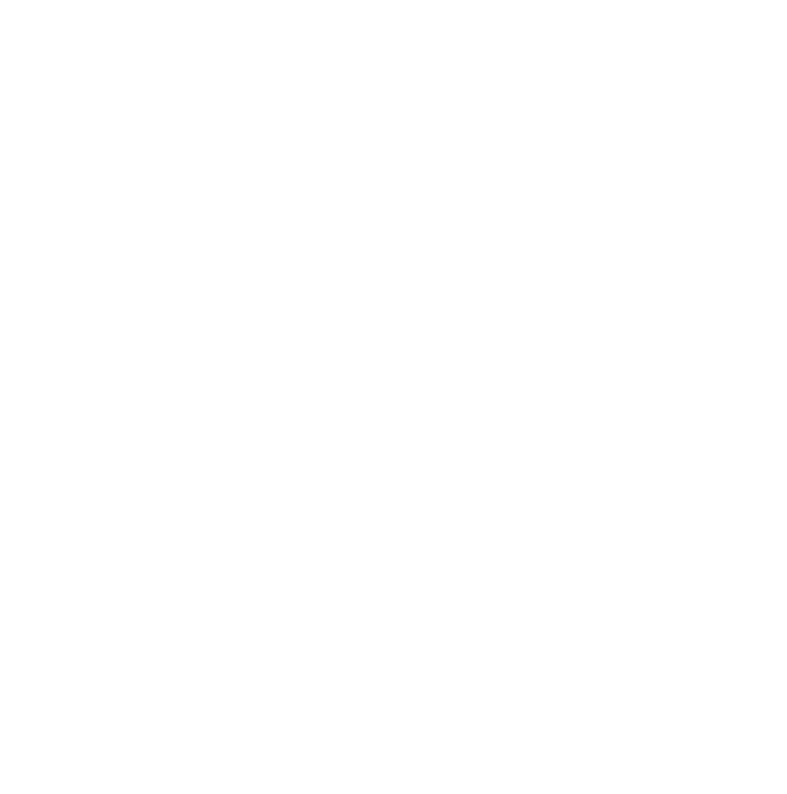
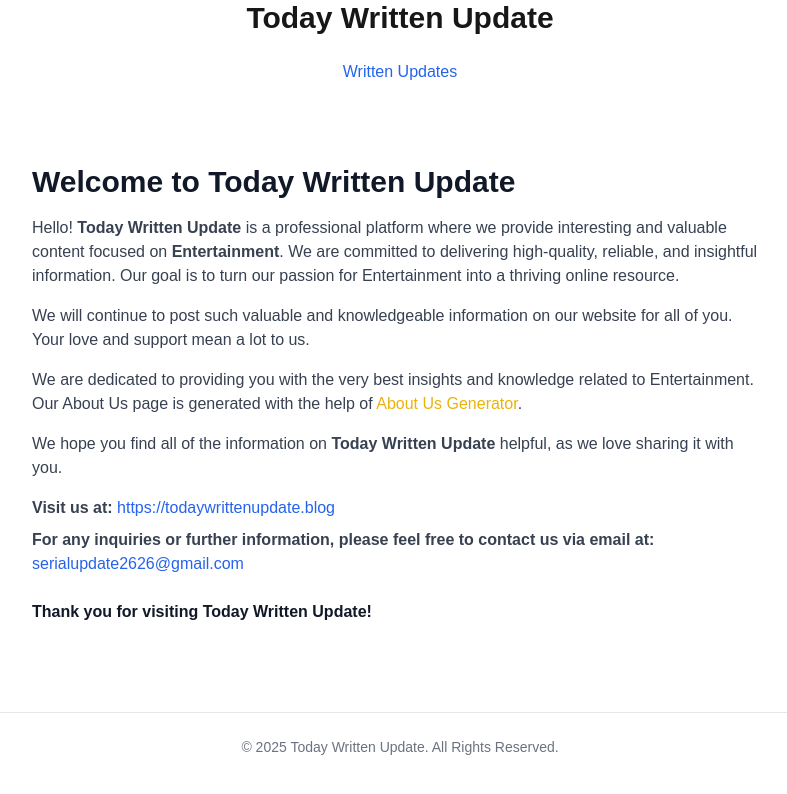
Before and after one commit to soloprime9/GasPredi, a Next.js app: page /about-us in a window 1280 px wide. Before the commit this address had no page. Shown: the top 794 px of the page, without its empty margins (240-1027 px from the left). Built offline with nearby package versions, Linux system fonts and the light colour scheme.

Commit message:
Create page.jsx

```diff
--- /dev/null
+++ b/src/app/about-us/page.jsx
@@ -0,0 +1,71 @@
+// src/app/about/page.jsx
+export default function About() {
+  return (
+    <div className="max-w-3xl mx-auto px-4 py-10">
+      <h1 className="text-3xl font-bold mb-4 text-gray-900">
+        Welcome to Today Written Update
+      </h1>
+
+      <p className="text-gray-700 mb-4">
+        Hello! <strong>Today Written Update</strong> is a professional platform where we
+        provide interesting and valuable content focused on{" "}
+        <strong>Entertainment</strong>. We are committed to delivering
+        high-quality, reliable, and insightful information. Our goal is to turn
+        our passion for Entertainment into a thriving online resource.
+      </p>
+
+      <p className="text-gray-700 mb-4">
+        We will continue to post such valuable and knowledgeable information on
+        our website for all of you. Your love and support mean a lot to us.
+      </p>
+
+      <p className="text-gray-700 mb-4">
+        We are dedicated to providing you with the very best insights and
+        knowledge related to Entertainment. Our About Us page is generated with
+        the help of{" "}
+        <a
+          href="https://serprack.com"
+          className="text-yellow-500 hover:underline"
+          target="_blank"
+          rel="noopener noreferrer"
+        >
+          About Us Generator
+        </a>
+        .
+      </p>
+
+      <p className="text-gray-700 mb-4">
+        We hope you find all of the information on{" "}
+        <strong>Today Written Update</strong> helpful, as we love sharing it
+        with you.
+      </p>
+
+      <p className="text-gray-700 mb-2">
+        <strong>Visit us at:</strong>{" "}
+        <a
+          href="https://todaywrittenupdate.blog"
+          className="text-blue-600 hover:underline"
+          target="_blank"
+          rel="noopener noreferrer"
+        >
+          https://todaywrittenupdate.blog
+        </a>
+      </p>
+
+      <p className="text-gray-700 mb-6">
+        <strong>For any inquiries or further information, please feel free to
+        contact us via email at:</strong>{" "}
+        <a
+          href="mailto:serialupdate2626@gmail.com"
+          className="text-blue-600 hover:underline"
+        >
+          serialupdate2626@gmail.com
+        </a>
+      </p>
+
+      <p className="text-gray-900 font-semibold">
+        Thank you for visiting Today Written Update!
+      </p>
+    </div>
+  );
+}
```
